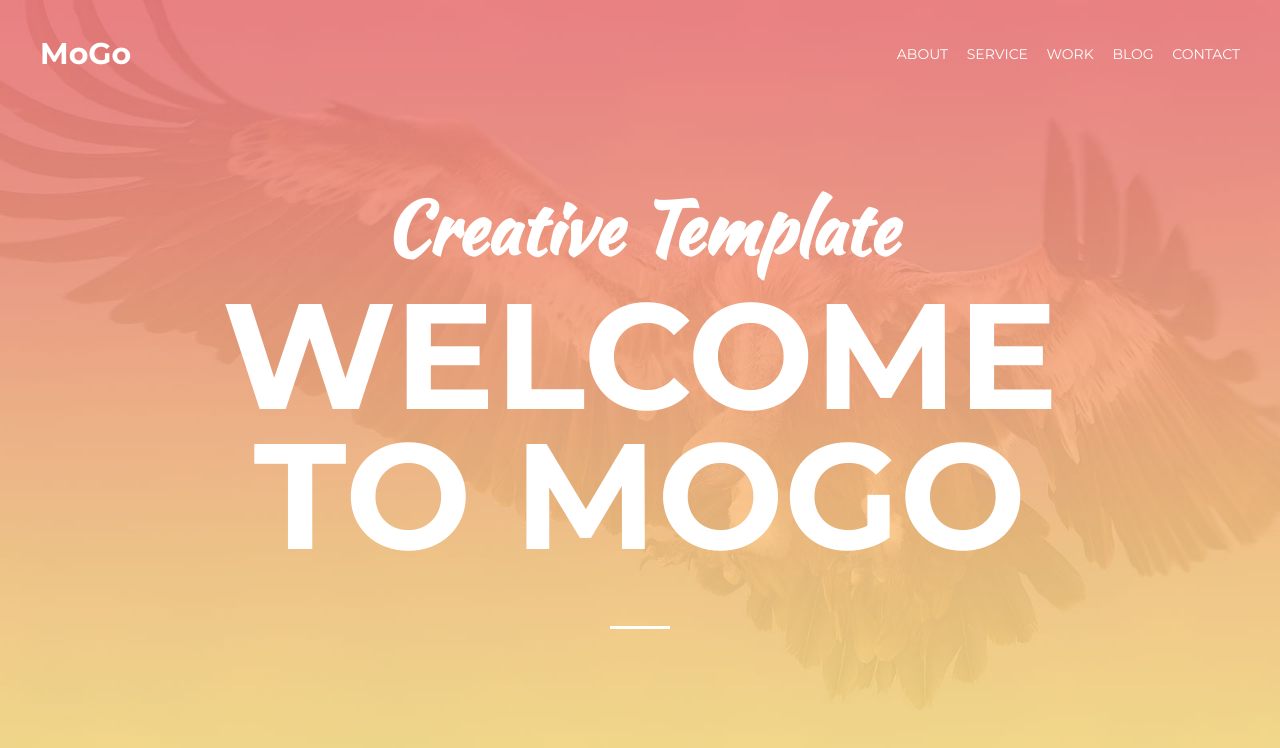
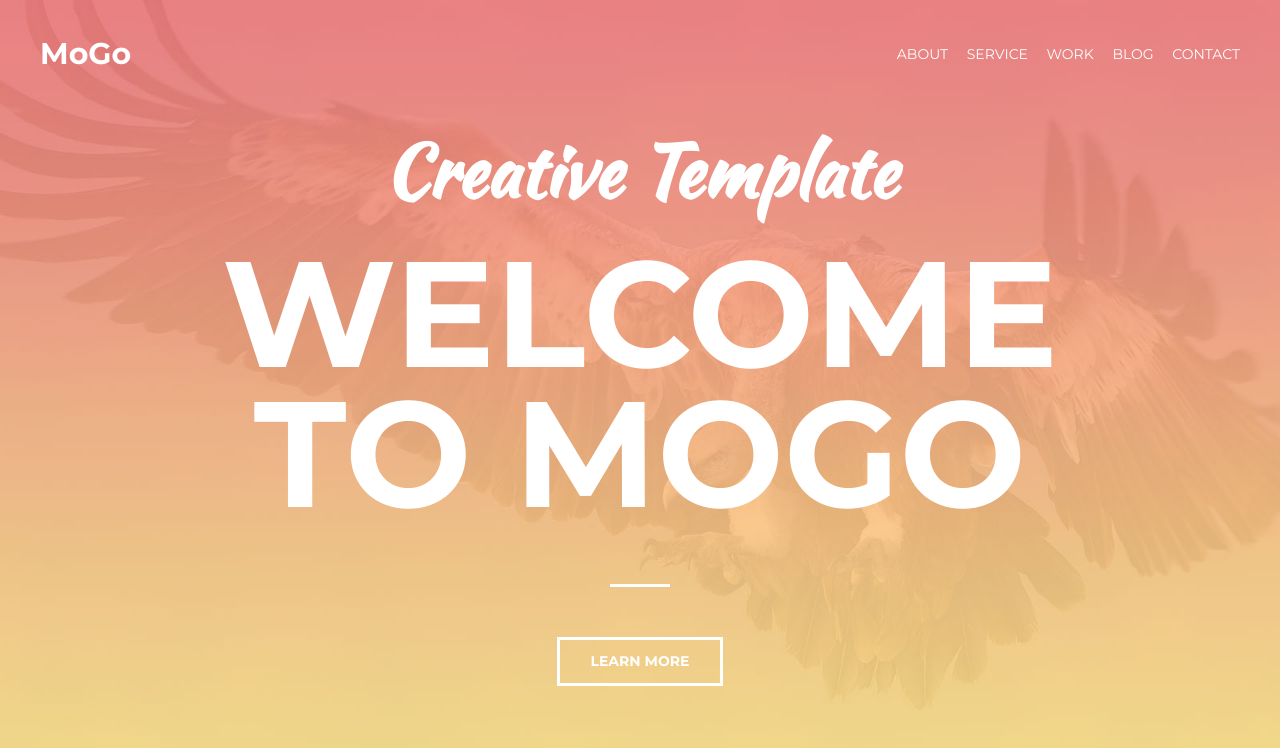
Before and after one commit to Quinlys/Website-Mogo, a plain HTML site: page index.html in a window 1280 px wide. Drawn offline with Linux system fonts and the light colour scheme.

Commit message:
Upload final version of first section - intro

```diff
--- a/index.html
+++ b/index.html
@@ -33,6 +33,7 @@
             <h1 class="intro-title">
                 WELCOME TO MOGO
             </h1>
+            <a class="learn-more-btn" href="#">LEARN MORE</a>
         </div>
     </div>
 </section>
--- a/styles.css
+++ b/styles.css
@@ -103,9 +103,11 @@ header {
     width: 100%;
     max-width: 880px;
     margin: 0 auto;
+    text-align: center;
 }
 
 .intro-suptitle {
+    margin-bottom: 15px;
     text-align: center;
     font-size: 72px;
     color: white;
@@ -127,3 +129,24 @@ header {
     background-color: white;
     margin: 60px auto 0 auto;
 }
+
+
+.learn-more-btn {
+    display: inline-block;
+    vertical-align: top;
+    padding: 10px 30px;
+    margin-top: 50px;
+    text-decoration: none;
+    color: white;
+    font-size: 14px;
+    font-weight: 700;
+
+    border: 3px solid white;
+
+    transition: color .3s, background-color .5s;
+}
+
+.learn-more-btn:hover {
+    color: #edcb89;
+    background-color: #fff;
+}
```
